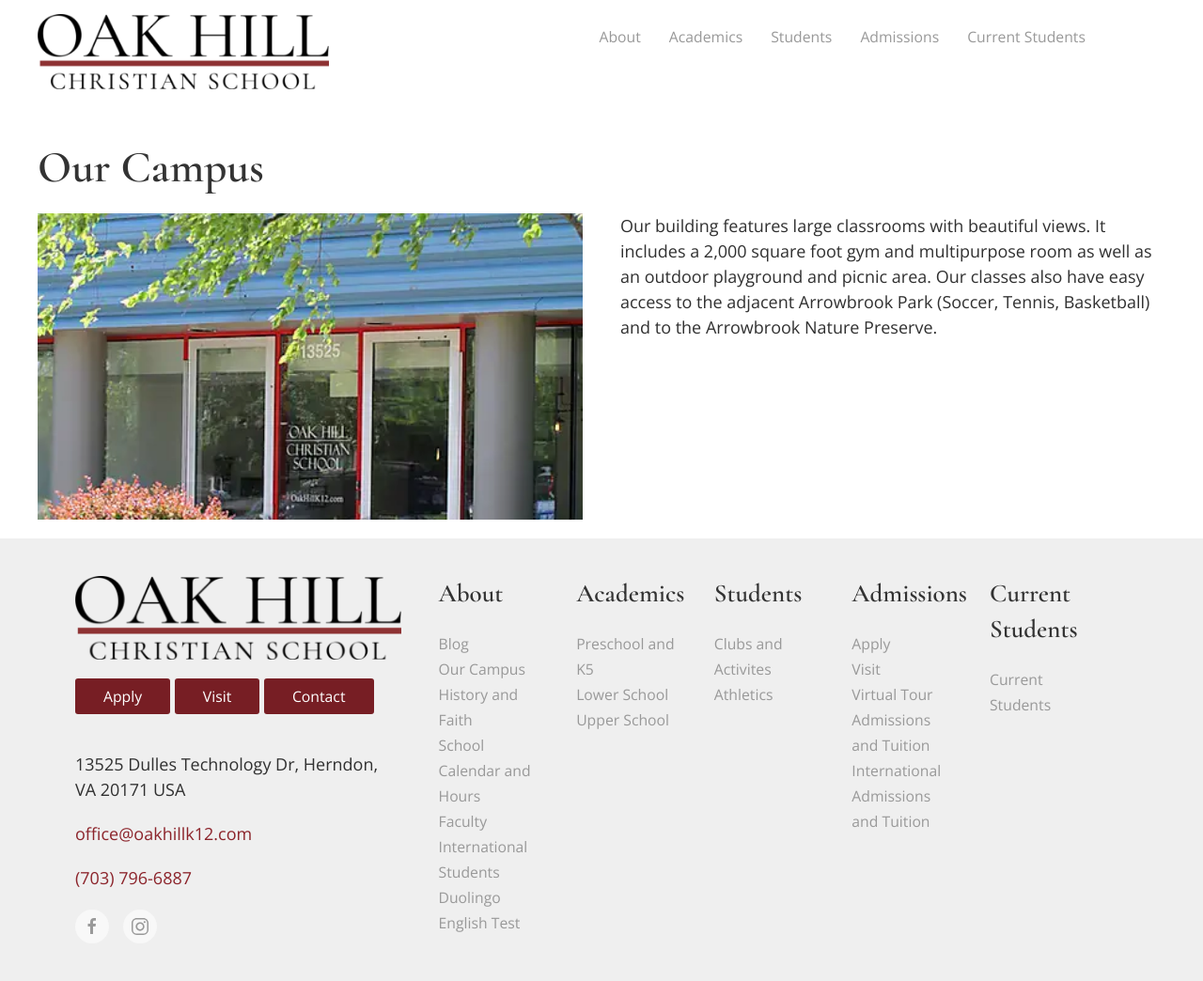
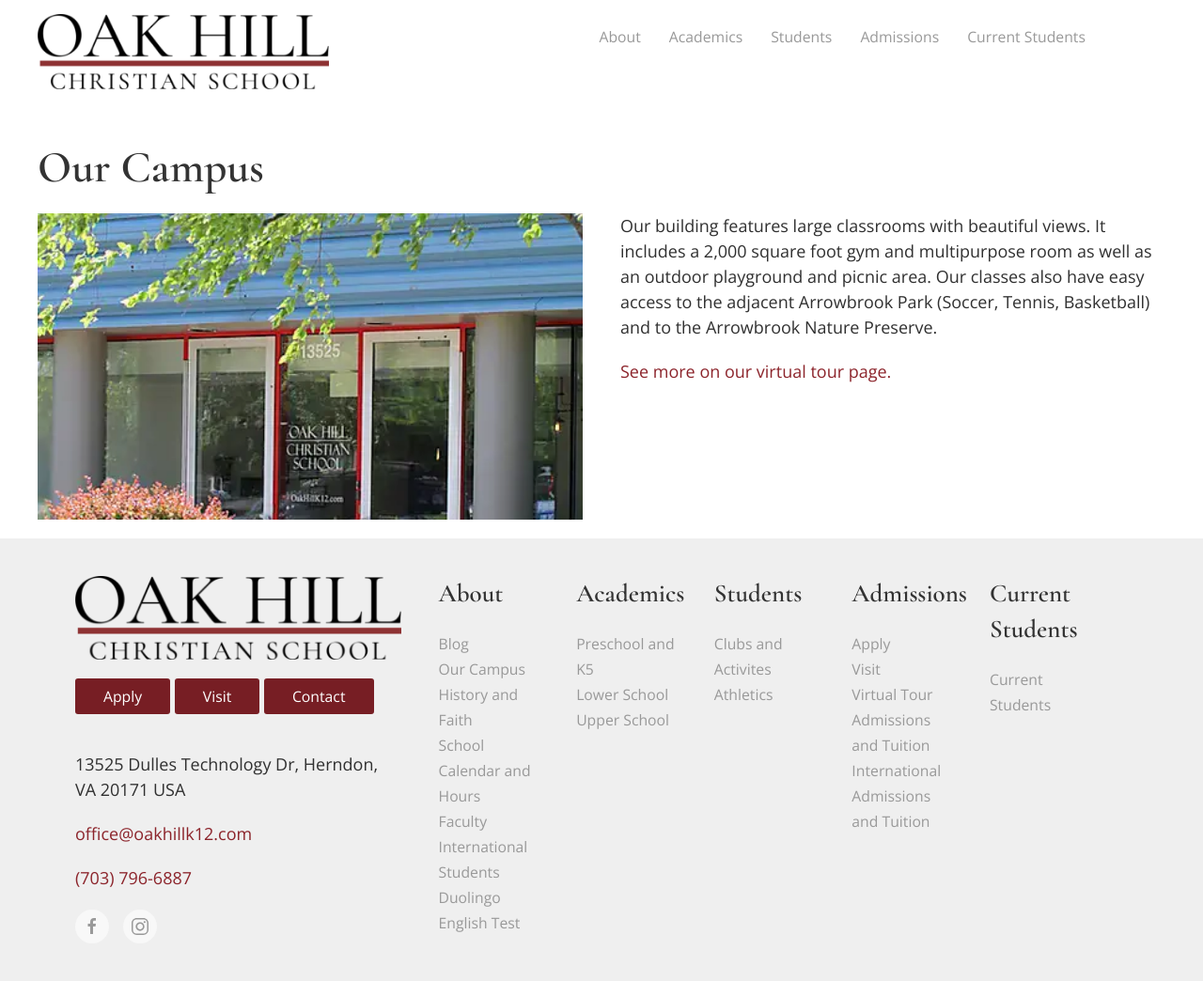
Before and after one commit to OakHillChristianSchool/oak-hill-website, a Jekyll site: the page built from campus.html, in a window 1280 px wide. Shown: the whole page at 94% size. Built offline with Jekyll 4.4.1, drawn with Linux system fonts in a browser that asks for light colours.

Commit message:
add virtual tour link to campus page

```diff
--- a/campus.html
+++ b/campus.html
@@ -25,6 +25,7 @@
         </div>
         <div>
             <p>Our building features large classrooms with beautiful views.  It includes a 2,000 square foot gym and multipurpose room as well as an outdoor playground and picnic area.  Our classes also have easy access to the adjacent Arrowbrook Park (Soccer, Tennis, Basketball) and to the Arrowbrook Nature Preserve.</p>
+            <p><a href="{{ '/virtual-tour' | relative_url }}">See more on our virtual tour page.</a></p>
         </div>
     </div>
 </div>
```
